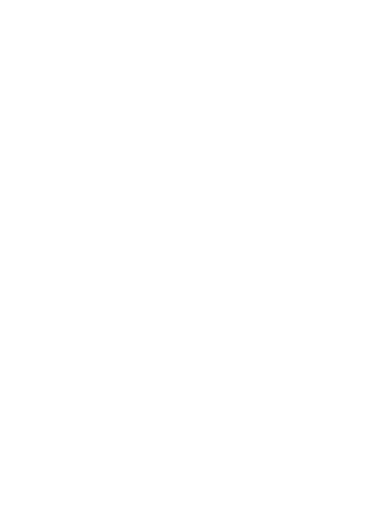
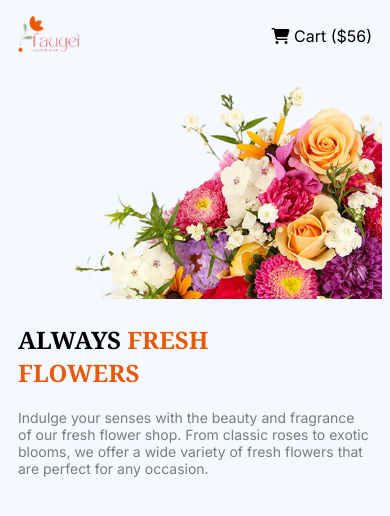
Before and after one commit to rahiarahi/second-assignment, a plain HTML site: page index.html in a window 390 px wide. Drawn offline with Linux system fonts and the light colour scheme.

Commit message:
added header section

```diff
--- a/index.html
+++ b/index.html
@@ -4,12 +4,35 @@
   <meta charset="UTF-8">
   <meta name="viewport" content="width=device-width, initial-scale=1.0">
   <title>Flower Market</title>
+  <script src="https://kit.fontawesome.com/e440becbd4.js" crossorigin="anonymous"></script>
+  <link rel="preconnect" href="https://fonts.googleapis.com">
+<link rel="preconnect" href="https://fonts.gstatic.com" crossorigin>
+<link href="https://fonts.googleapis.com/css2?family=Inter:ital,opsz,wght@0,14..32,100..900;1,14..32,100..900&family=Noto+Serif:ital,wght@0,100..900;1,100..900&display=swap" rel="stylesheet">
+
   <link rel="stylesheet" href="styles/style.css">
 </head>
 <body>
-  <header>
-    <nav class="navbar"></nav>
-    <div class="banner"></div>
+  <header class="header">
+    <nav class="navbar inter-one">
+      <div class="logo">
+        <img src="assets/logo.png" alt="">
+      </div>
+      <ul class="nav-items">
+        <li class="item"><a class="item-1" href="">Home</a></li>
+        <li class="item"><a class="item-2" href="">Shop</a></li>
+        <li class="item"><a class="item-2" href="">About us</a></li>
+        <li class="cart"><a class="cart" href=""><i class="fa-solid fa-cart-shopping"></i> Cart ($56)</a></li>
+      </ul>
+    </nav>
+    <div class="banner">
+      <div class="banner-content">
+        <h2 class="banner-title noto-serif-two">ALWAYS <span class="color-1">FRESH</span><br><span class="color-1">FLOWERS</span></h2>
+        <p class="banner-description inter-one">Indulge your senses with the beauty and fragrance of our fresh flower shop. From classic roses to exotic blooms, we offer a wide variety of fresh flowers that are perfect for any occasion. </p>
+      </div>
+      <div class="banner-image">
+        <img src="assets/hero-flower.png" alt="">
+      </div>
+    </div>
   </header>
   <main>
     <section class="plants"></section>
--- a/styles/style.css
+++ b/styles/style.css
@@ -0,0 +1,117 @@
+
+.inter-one{
+  font-family: "Inter", sans-serif;
+  font-optical-sizing: auto;
+  font-style: normal;
+}
+.noto-serif-two{
+  font-family: "Noto Serif", serif;
+  font-optical-sizing: auto;
+  font-style: normal;
+  font-variation-settings:
+    "wdth" 100;
+}
+
+body{
+  background-color: #f5f8ff;
+}
+/* .header{
+  width: 100%;
+} */
+
+/* navbar style */
+.navbar{
+  display: flex;
+  justify-content: space-between;
+  align-items: center;
+  margin: 30px 100px 120px 100px;
+}
+.nav-items{
+  display: flex;
+  gap: 48px;
+  align-items: center;
+}
+.nav-items li{
+  list-style: none;
+}
+.nav-items a{
+  text-decoration: none;
+}
+.item-1{
+  font-size: 1rem;
+  font-weight: bold;
+  color: #252432;
+}
+.item-2{
+  font-size: 1rem;
+  font-weight: 400;
+  color: #8987A1;
+}
+.cart{
+  font-size: 1rem;
+  font-weight: 400;
+  color: #000000;
+}
+
+/* banner style */
+.banner{
+  display: flex;
+  justify-content: space-between;
+  align-items: center;
+  margin: 120px 100px;
+}
+.banner-content{
+  max-width: 570px;
+}
+.banner-title{
+  font-size: 4.0625rem;
+  font-weight: bold;
+}
+.banner-description{
+  font-size: 1.375rem;
+  color: #000000;
+  opacity: 50%;
+}
+.banner-image img{
+  width: 100%;
+}
+.color-1{
+  color: #E95A08;
+}
+
+@media screen and (max-width: 576px) {
+  .navbar{
+    margin: 10px 10px;
+  }
+  .logo img{
+    height: 38px;
+  }
+  .item{
+    display: none;
+  }
+  .nav-items{
+    justify-content: flex-end;
+  }
+
+  .banner{
+    flex-direction: column;
+    text-align: center;
+    margin: 0px 0px 0px 10px;
+  }
+  .banner-content{
+    max-width: 100%;
+    text-align: start;
+    margin-right: 10px;
+  }
+  .banner-title{
+    font-size: 1.5rem;
+  }
+  .banner-description{
+    font-size: 0.875rem;
+  }
+  .banner-image{
+    order: -1;
+    width: 100%;
+    margin-right: 0px;
+  }
+}
```
